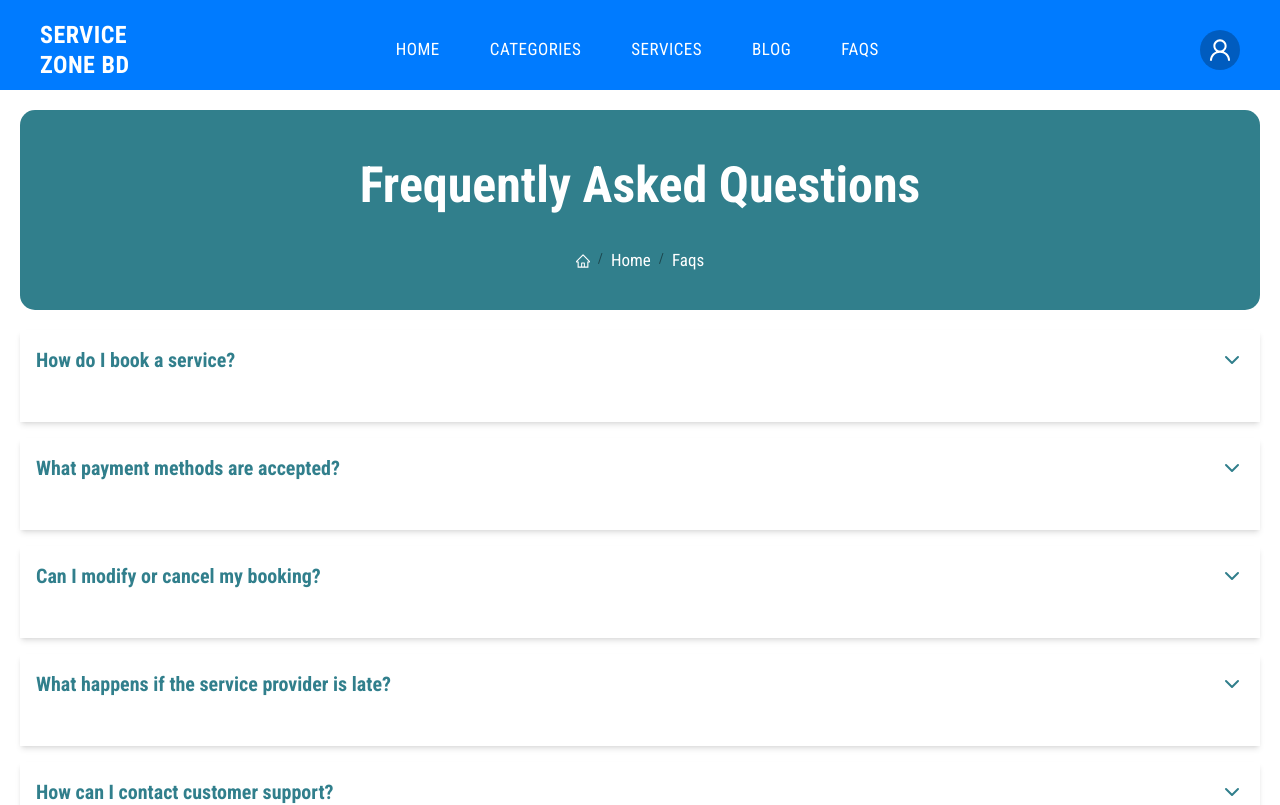
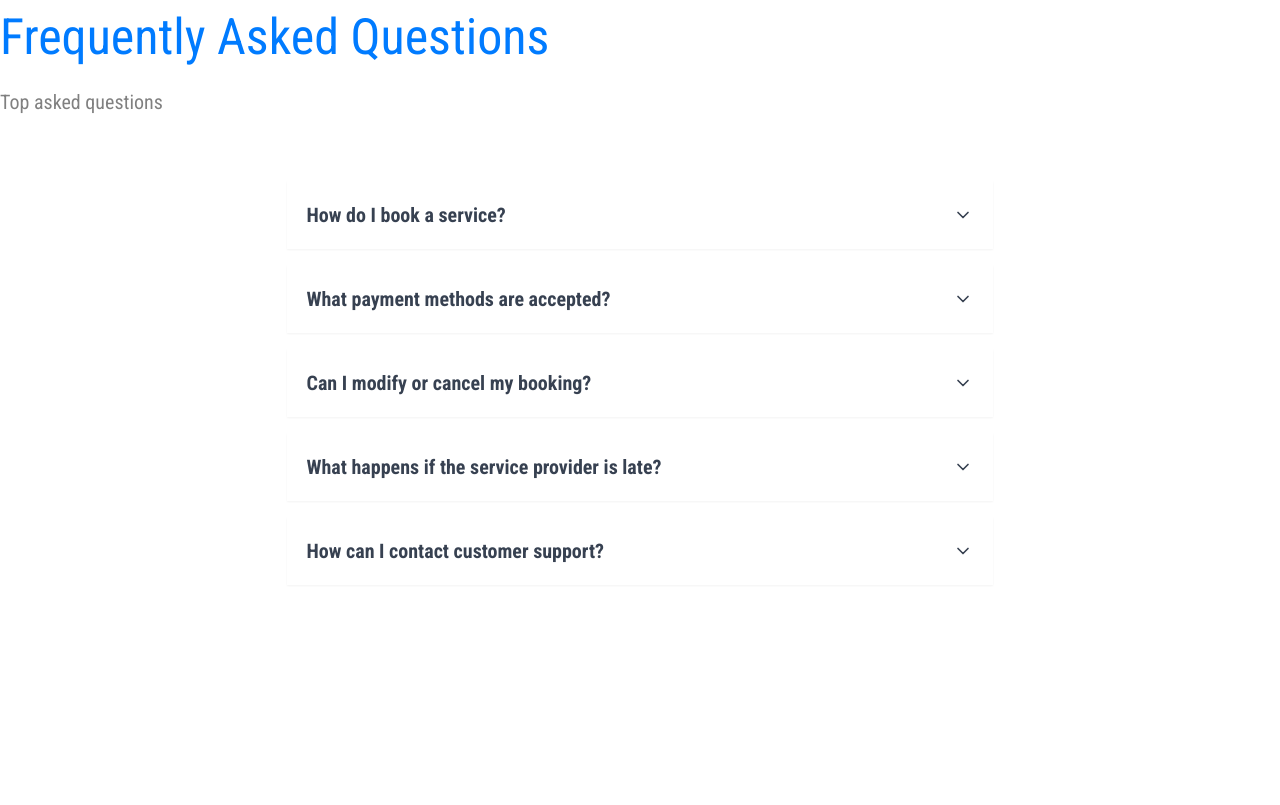
Before and after one commit to devshakilh/service-xone-bd_frontend, a Next.js app: page /faq in a window 1280 px wide. Shown: the top 805 px of the page. Built offline with nearby package versions, Linux system fonts and the light colour scheme; no server answers.

Commit message:
Updated FAQ content and improved design

```diff
--- a/src/app/faq/page.tsx
+++ b/src/app/faq/page.tsx
@@ -1,107 +1,37 @@
-// import FaqsSection from "@/components/FaqsSection";
-// import SMBreadcrumb from "@/components/ui/Breadcrumb";
-// import Container from "@/components/ui/container";
-// import Footer from "@/components/ui/footer";
-// import Navbar from "@/components/ui/navHader";
-// import { Metadata } from "next";
-
-// export const metadata: Metadata = {
-//   title: "Service-Xone-BD | Faqs",
-// };
-
-// const Faqs = () => {
-//   return (
-//     <div>
-//       <Navbar />
-
-//       <Container>
-//         {/* bredcone and baner */}
-//         <div
-//           style={{
-//             width: "100%",
-//             height: "200px",
-//             backgroundColor: "#317f8c",
-//             margin: "20px 0",
-//             borderRadius: "15px",
-//             display: "flex",
-//             flexDirection: "column",
-//             justifyContent: "center",
-//             alignItems: "center",
-//             position: "relative",
-//           }}
-//         >
-//           <h1
-//             style={{
-//               color: "#fff",
-//               fontSize: "50px",
-//               fontWeight: "bold",
-//             }}
-//           >
-//             Frequently Asked Questions
-//           </h1>
-//           <br />
-//           <div>
-//             <SMBreadcrumb
-//               items={[
-//                 { label: "Home", path: "/" },
-//                 { label: "Faqs", path: "/faq" },
-//               ]}
-//               style={{
-//                 color: "#fff",
-//                 fontSize: "17px",
-//               }}
-//             />
-//           </div>
-//         </div>
-
-//         <FaqsSection />
-//       </Container>
-
-//       <Footer />
-//     </div>
-//   );
-// };
-
-// export default Faqs;
-
-"use client"
-import FaqsSection from "@/components/FaqsSection";
-import SMBreadcrumb from "@/components/ui/Breadcrumb";
-import Container from "@/components/ui/container";
-import Footer from "@/components/ui/footer";
-import Navbar from "@/components/ui/navHader";
-import { Metadata } from "next";
+"use client";
 import { useState } from "react";
 import { motion } from "framer-motion";
-import { ChevronDown, ChevronUp } from "lucide-react"; // Importing icons
-
-
+import { ChevronDown, ChevronUp } from "lucide-react";
+import Container from "@/components/ui/container";
+import Navbar from "@/components/ui/navHader";
+import Footer from "@/components/ui/footer";
+import SMBreadcrumb from "@/components/ui/Breadcrumb";
 
 const faqData = [
   {
     question: "How do I book a service?",
     answer:
-      "To book a service, simply visit our service page, select the service you need, and click on the 'Book Now' button. Follow the instructions to confirm your booking.",
+      "Visit our service page, select your desired service, and click 'Book Now' to follow the booking instructions.",
   },
   {
     question: "What payment methods are accepted?",
     answer:
-      "We accept payments through major credit cards, debit cards, Apple Pay, and PayPal. Choose the payment method that works best for you during checkout.",
+      "We accept major credit/debit cards, Apple Pay, and PayPal. Choose your preferred method at checkout.",
   },
   {
     question: "Can I modify or cancel my booking?",
     answer:
-      "Yes, you can modify or cancel your booking up to 24 hours before the scheduled service. After that, cancellations may incur a fee.",
+      "You can modify or cancel up to 24 hours before the service. Late cancellations may incur a fee.",
   },
   {
     question: "What happens if the service provider is late?",
     answer:
-      "If the service provider is delayed beyond 15 minutes, we offer a discount or reschedule the service free of charge. Please contact us if this happens.",
+      "If delayed beyond 15 minutes, we offer a discount or free rescheduling. Contact us for assistance.",
   },
   {
     question: "How can I contact customer support?",
     answer:
-      "You can reach our customer support team via email at support@servicexonebd.com or call us at +8801234567890 during business hours.",
+      "Reach us via email at support@servicexonebd.com or call +8801234567890 during business hours.",
   },
 ];
 
@@ -109,111 +39,77 @@ const Faqs = () => {
   const [activeIndex, setActiveIndex] = useState<number | null>(null);
 
   const handleToggle = (index: number) => {
-    setActiveIndex(activeIndex === index ? null : index); // Toggle visibility of the answer
+    setActiveIndex(activeIndex === index ? null : index);
   };
 
   return (
+    <div className="flex flex-col ">
        <div>
-      <Navbar />
-
-      <Container>
-        {/* Banner and Breadcrumb */}
-        <div
-          style={{
-            width: "100%",
-            height: "200px",
-            backgroundColor: "#317f8c",
-            margin: "20px 0",
-            borderRadius: "15px",
-            display: "flex",
-            flexDirection: "column",
-            justifyContent: "center",
-            alignItems: "center",
-            position: "relative",
-          }}
-        >
           <h1
             style={{
-              color: "#fff",
               fontSize: "50px",
-              fontWeight: "bold",
+              color:"#007bff",
+              marginBottom:'12px',
             }}
           >
              Frequently Asked Questions
           </h1>
-          <br />
-          <div>
-            <SMBreadcrumb
-              items={[
-                { label: "Home", path: "/" },
-                { label: "Faqs", path: "/faq" },
-              ]}
+          <p
             style={{
-                color: "#fff",
-                fontSize: "17px",
+              marginTop: "10px",
+              fontSize: "20px",
+              color: "#808080",
             }}
-            />
-          </div>
+          >
+           Top asked questions
+          </p>
         </div>
 
-        {/* FAQ Accordion Section */}
-        <motion.div
-          className="space-y-4"
-          initial="hidden"
-          animate="visible"
-          variants={{
-            hidden: { opacity: 0, y: 20 },
-            visible: {
-              opacity: 1,
-              y: 0,
-              transition: { duration: 0.3, staggerChildren: 0.2 },
-            },
-          }}
-        >
+      <Container >
+
+
+        {/* FAQ Accordion */}
+        <div className="max-w-4xl mt-16 mx-auto space-y-4">
           {faqData.map((faq, index) => (
             <motion.div
               key={index}
-              className="faq-item bg-white rounded-lg shadow-md overflow-hidden"
-              variants={{
-                hidden: { opacity: 0, y: 20 },
-                visible: { opacity: 1, y: 0, transition: { duration: 0.3 } },
-              }}
+              className="bg-white rounded-lg shadow-sm overflow-hidden"
+              initial={{ opacity: 0, y: 10 }}
+              animate={{ opacity: 1, y: 0 }}
+              transition={{ duration: 0.3, delay: index * 0.1 }}
             >
-              <motion.div
-                className="p-4 cursor-pointer flex items-center justify-between"
+              <button
+                className="w-full p-5 flex items-center justify-between text-left focus:outline-none"
                 onClick={() => handleToggle(index)}
-                whileHover={{ scale: 1.05 }}
+                aria-expanded={activeIndex === index}
+                aria-controls={`faq-answer-${index}`}
               >
-                <h2 className="text-xl font-semibold text-[#317f8c]">
+                <h2 className="text-lg md:text-xl font-semibold text-gray-700">
                   {faq.question}
                 </h2>
-                {/* Icon for Expand/Collapse */}
-                <span>
                 {activeIndex === index ? (
-                    <ChevronUp size={24} color="#317f8c" />
+                  <ChevronUp size={20} className="text-gray-700" />
                 ) : (
-                    <ChevronDown size={24} color="#317f8c" />
+                  <ChevronDown size={20} className="text-gray-700" />
                 )}
-                </span>
-              </motion.div>
+              </button>
               <motion.div
-                className="p-4 bg-gray-100"
+                id={`faq-answer-${index}`}
                 initial={{ height: 0, opacity: 0 }}
                 animate={{
                   height: activeIndex === index ? "auto" : 0,
                   opacity: activeIndex === index ? 1 : 0,
-                  transition: { duration: 0.3 },
                 }}
-                style={{ overflow: "hidden" }}
+                transition={{ duration: 0.3 }}
+                className="overflow-hidden bg-gray-100"
               >
-                <p className="text-gray-700">{faq.answer}</p>
+                <p className="p-5 text-gray-600">{faq.answer}</p>
               </motion.div>
             </motion.div>
           ))}
-        </motion.div>
+        </div>
       </Container>
 
-      <Footer />
     </div>
   );
 };
--- a/src/app/page.tsx
+++ b/src/app/page.tsx
@@ -1,3 +1,4 @@
+import FaqsSection from "@/components/FaqsSection";
 import AppointmentBooking from "@/components/home/AppointmentBooking";
 import BlogPost from "@/components/home/BlogPost";
 import FeedBack from "@/components/home/FeedBack";
@@ -11,6 +12,7 @@ import Footer from "@/components/ui/footer";
 import HeroSection from "@/components/ui/hero-section";
 import Navbar from "@/components/ui/navHader";
 import { Metadata } from "next";
+import Faqs from "./faq/page";
 
 export const metadata: Metadata = {
   title: "Service-Xone-BD",
@@ -28,7 +30,7 @@ const HomePage = () => {
         <AppointmentBooking />
         <SeeServicesUpcoming />
         <BlogPost />
-        <Overview />
+        <Overview /><Faqs/>
         <FeedBack />
       </Container>
       <Footer />
```
Lines whose indentation alone changed are shown as unchanged.
